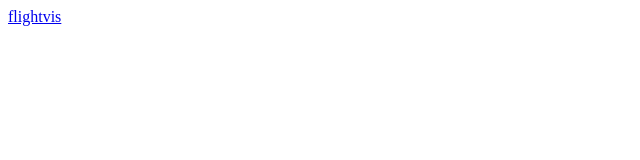
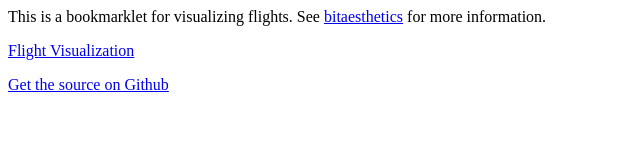
Before and after one commit to paulgb/farevis, a website: page src/files/index.html in a window 1280 px wide. Shown: the whole page, without its empty margins (0-640 px from the left). Drawn offline with Linux system fonts and the light colour scheme.

Commit message:
prepared for publication

```diff
--- a/src/documents/farevis.js.coffee
+++ b/src/documents/farevis.js.coffee
@@ -802,6 +802,9 @@ class FlightVisualization
     @airportsList = (airport.code for airport in @airportsList)
 
 main = ->
+  if document.location.host == 'bitaesthetics.com'
+    alert("To use the bookmarklet, see the instructions on the page.")
+    return
   if not ita?
     if confirm("It looks like you're not on the ITA Flight Matrix. Go there now?")
       document.location = 'http://matrix.itasoftware.com/'
--- a/src/files/index.html
+++ b/src/files/index.html
@@ -1 +1,12 @@
-<a href="javascript:(function(){document.body.appendChild(document.createElement('script')).src='http://localhost:9778/farevis.js';})();">flightvis</a>
+<html>
+  <head>
+    <title>Visualizing Flight Options</title>
+  </head>
+  <body>
+    <p>This is a bookmarklet for visualizing flights. See <a href="http://bitaesthetics.com/posts/visualizing-flight-options.html">bitaesthetics</a> for more information.</p>
+    <p>
+    <a href="javascript:(function(){document.body.appendChild(document.createElement('script')).src='http://flightvis.bitaesthetics.com/farevis.js';})();">Flight Visualization</a>
+    </p>
+    <p><a href="https://github.com/paulgb/farevis">Get the source on Github</a></p>
+  </body>
+</html>
```
Also changed, not shown: 1 other file.
